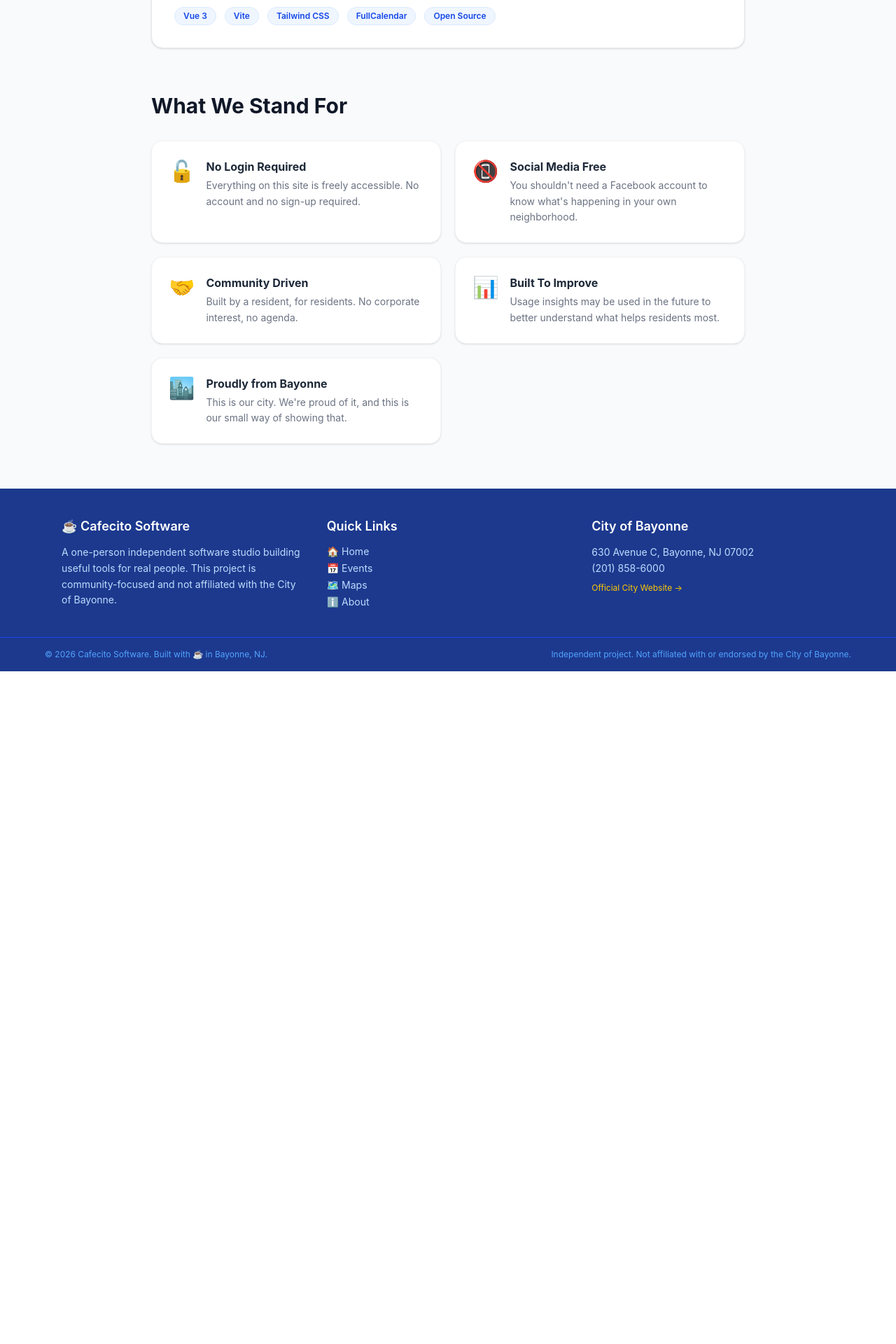
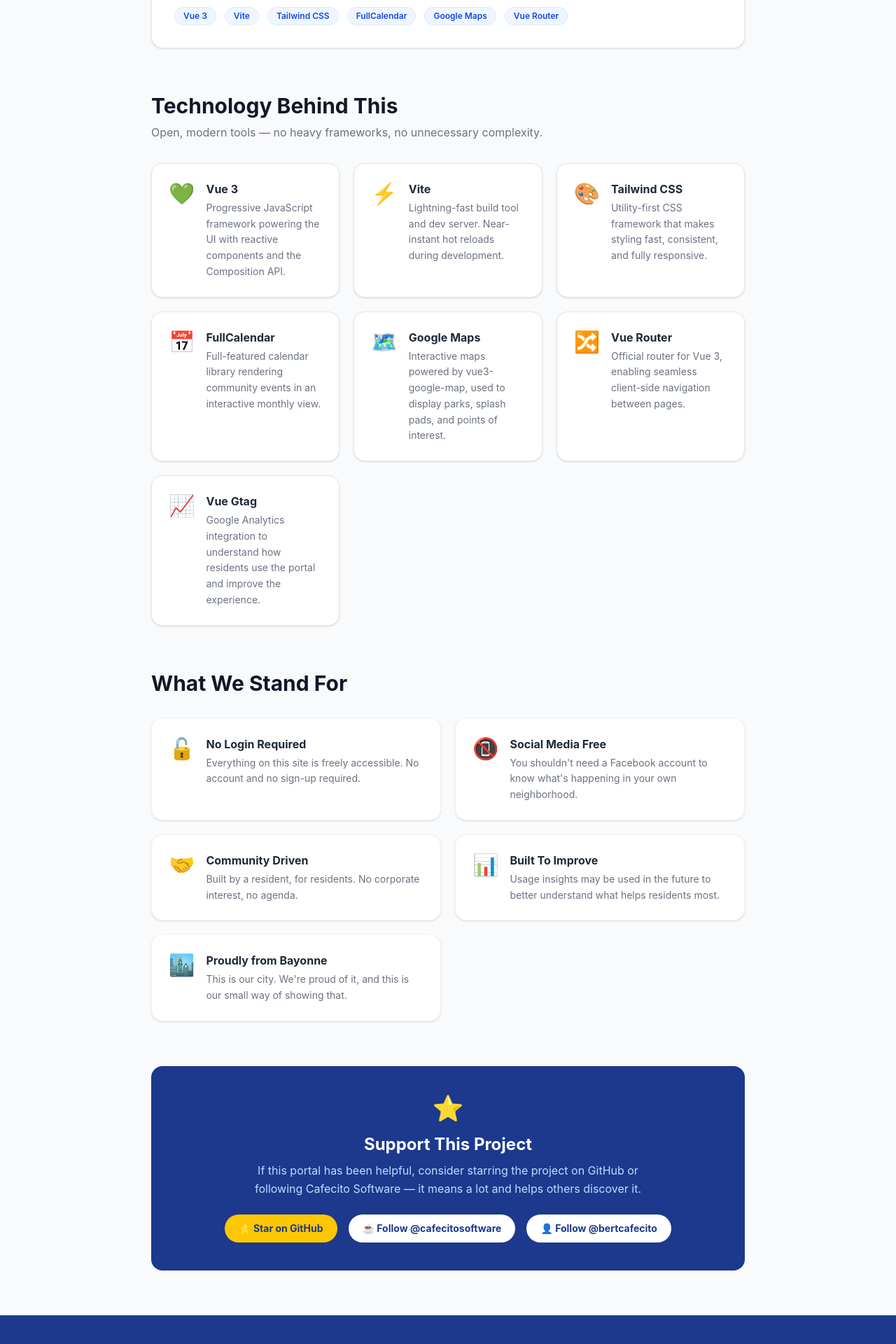
Before and after one commit to cafecitosoftware/nj-bayonne-portal, a Vue app: page /about in a window 1280 px wide. Shown: the part 1420-3340 px from the top of the page at 70% size. Before the commit the page ends 2379 px from the top, so only its background shows below. Built offline with nearby package versions, Linux system fonts and the light colour scheme; no server answers.

Commit message:
updated: updated README.md and support text in About Page

```diff
--- a/src/views/AboutView.vue
+++ b/src/views/AboutView.vue
@@ -89,6 +89,23 @@
         </div>
       </section>
 
+      <!-- Technology Behind This -->
+      <section>
+        <h2 class="text-3xl font-bold text-gray-900 mb-2">Technology Behind This</h2>
+        <p class="text-gray-500 mb-8">Open, modern tools — no heavy frameworks, no unnecessary complexity.</p>
+        <div class="grid grid-cols-1 sm:grid-cols-2 lg:grid-cols-3 gap-5">
+          <div v-for="tech in techStack" :key="tech.name"
+            class="bg-white rounded-2xl border border-gray-200 shadow-sm p-6 flex items-start gap-4"
+          >
+            <span class="text-3xl">{{ tech.icon }}</span>
+            <div>
+              <h3 class="font-bold text-gray-800 mb-1">{{ tech.name }}</h3>
+              <p class="text-gray-500 text-sm leading-relaxed">{{ tech.description }}</p>
+            </div>
+          </div>
+        </div>
+      </section>
+
       <!-- Values -->
       <section>
         <h2 class="text-3xl font-bold text-gray-900 mb-8">What We Stand For</h2>
@@ -105,6 +122,32 @@
         </div>
       </section>
 
+      <!-- Support -->
+      <section class="bg-blue-900 rounded-2xl px-8 py-10 text-center">
+        <div class="text-4xl mb-4">⭐</div>
+        <h2 class="text-2xl font-bold text-white mb-2">Support This Project</h2>
+        <p class="text-blue-200 mb-6 max-w-xl mx-auto leading-relaxed">
+          If this portal has been helpful, consider starring the project on GitHub or following Cafecito Software — it means a lot and helps others discover it.
+        </p>
+        <div class="flex flex-wrap justify-center gap-4">
+          <a href="https://github.com/cafecitosoftware/nj-bayonne-portal" target="_blank" rel="noopener noreferrer"
+            class="inline-flex items-center gap-2 bg-yellow-400 text-blue-900 font-bold px-5 py-2.5 rounded-full text-sm hover:bg-yellow-300 transition-colors"
+          >
+            ⭐ Star on GitHub
+          </a>
+          <a href="https://github.com/cafecitosoftware" target="_blank" rel="noopener noreferrer"
+            class="inline-flex items-center gap-2 bg-white text-blue-900 font-bold px-5 py-2.5 rounded-full text-sm hover:bg-blue-50 transition-colors"
+          >
+            ☕ Follow @cafecitosoftware
+          </a>
+          <a href="https://github.com/bertcafecito" target="_blank" rel="noopener noreferrer"
+            class="inline-flex items-center gap-2 bg-white text-blue-900 font-bold px-5 py-2.5 rounded-full text-sm hover:bg-blue-50 transition-colors"
+          >
+            👤 Follow @bertcafecito
+          </a>
+        </div>
+      </section>
+
     </div>
   </div>
 </template>
@@ -117,7 +160,45 @@
   { icon: '💙', label: 'Community First', sub: 'Always free' },
 ]
 
-const techTags = ['Vue 3', 'Vite', 'Tailwind CSS', 'FullCalendar', 'Open Source']
+const techTags = ['Vue 3', 'Vite', 'Tailwind CSS', 'FullCalendar', 'Google Maps', 'Vue Router']
+
+const techStack = [
+  {
+    icon: '💚',
+    name: 'Vue 3',
+    description: 'Progressive JavaScript framework powering the UI with reactive components and the Composition API.',
+  },
+  {
+    icon: '⚡',
+    name: 'Vite',
+    description: 'Lightning-fast build tool and dev server. Near-instant hot reloads during development.',
+  },
+  {
+    icon: '🎨',
+    name: 'Tailwind CSS',
+    description: 'Utility-first CSS framework that makes styling fast, consistent, and fully responsive.',
+  },
+  {
+    icon: '📅',
+    name: 'FullCalendar',
+    description: 'Full-featured calendar library rendering community events in an interactive monthly view.',
+  },
+  {
+    icon: '🗺️',
+    name: 'Google Maps',
+    description: 'Interactive maps powered by vue3-google-map, used to display parks, splash pads, and points of interest.',
+  },
+  {
+    icon: '🔀',
+    name: 'Vue Router',
+    description: 'Official router for Vue 3, enabling seamless client-side navigation between pages.',
+  },
+  {
+    icon: '📈',
+    name: 'Vue Gtag',
+    description: 'Google Analytics integration to understand how residents use the portal and improve the experience.',
+  },
+]
 
 const values = [
   {
```
Also changed, not shown: 1 other file (tests, documents, lock files or other folders).
